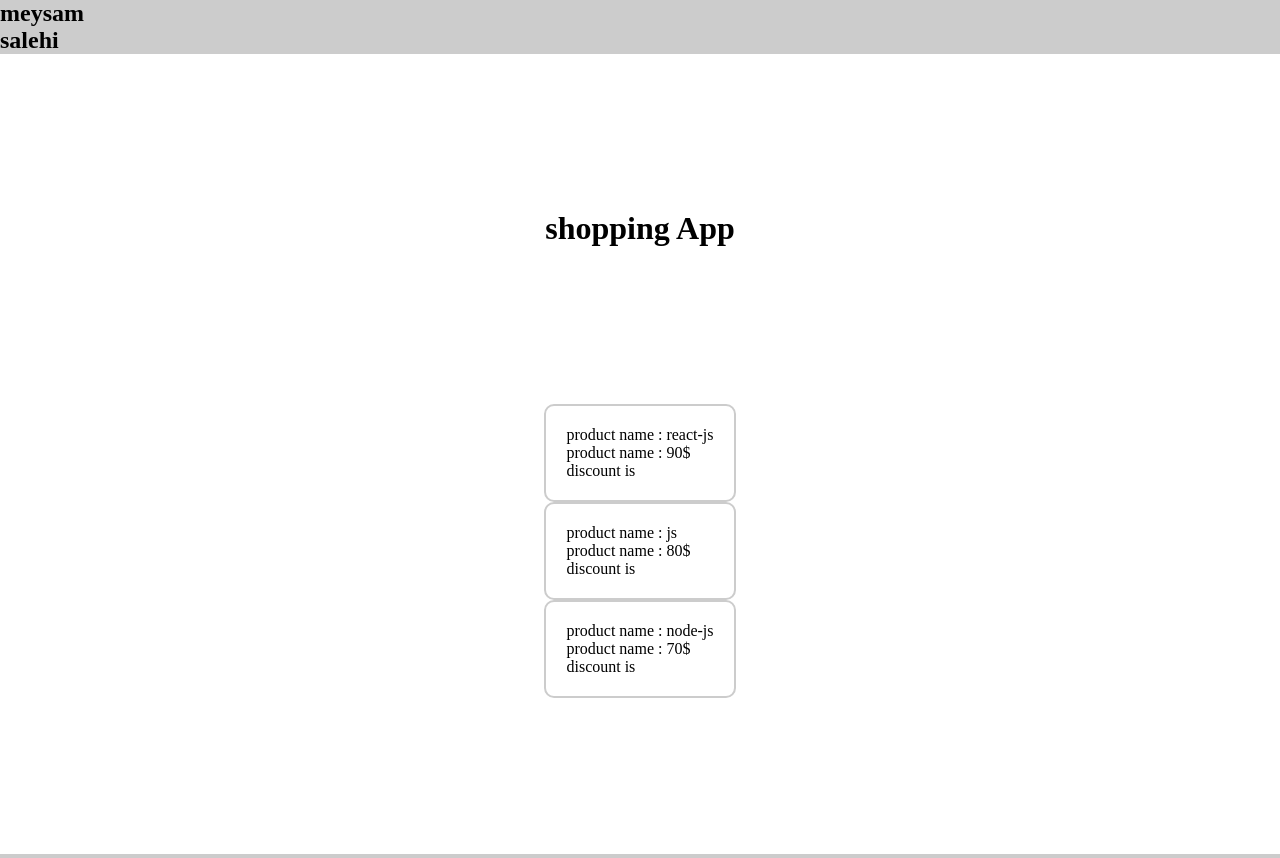
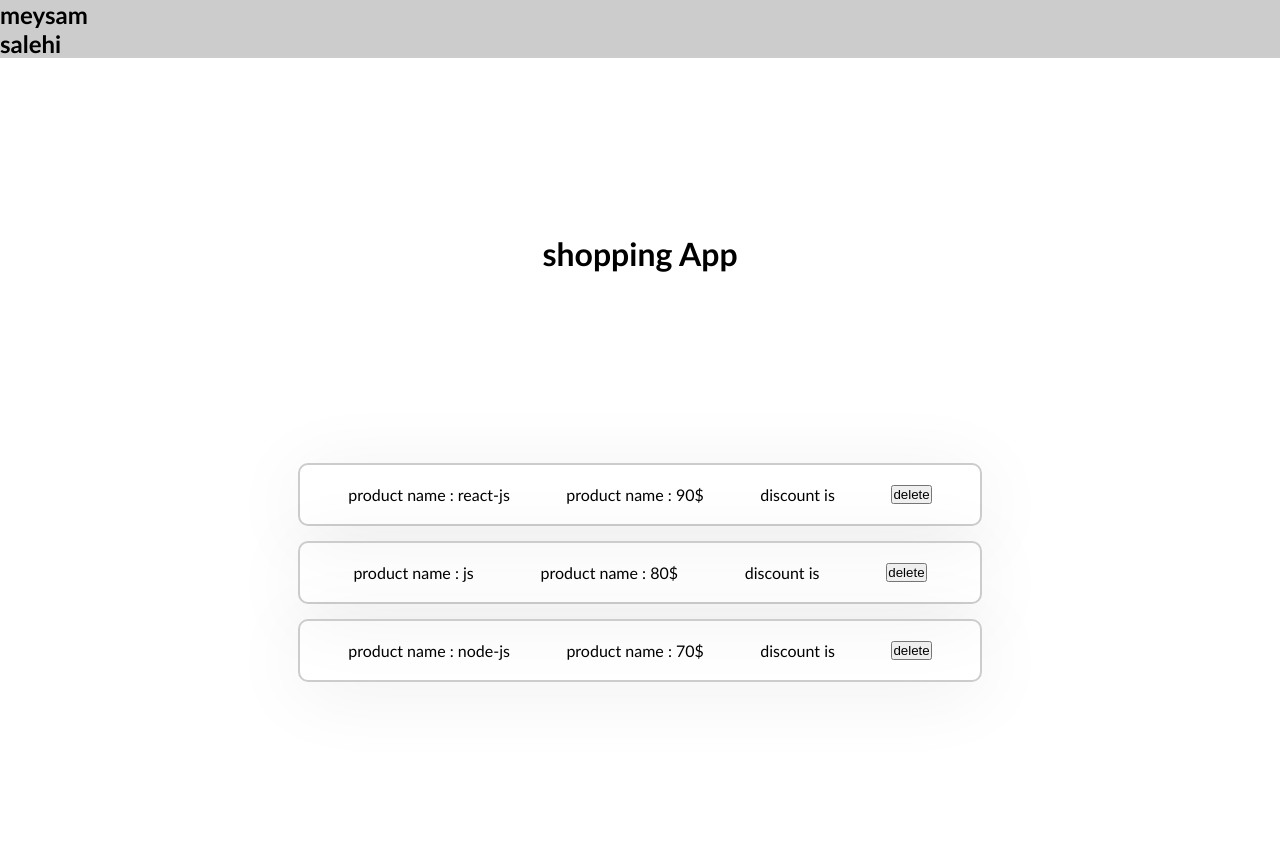
Before and after one commit to meysamsalehi/ReactTraining, a React (Create React App) app: page / in a window 1280 px wide. Built offline with nearby package versions, Linux system fonts and the light colour scheme.

Commit message:
Session25 => pass removeHandler To Product Component and delete with filter

```diff
--- a/src/AppClass.js
+++ b/src/AppClass.js
@@ -6,56 +6,11 @@ class AppClass extends Component {
     count: 0,
   };
 
-  countHandler(id) {
-    console.log("clicked", id);
-    this.setState({ count: this.state.count + id });
-  }
-  // clickHandler = () => {
-  //   this.setState({
-  //     products: [
-  //       { title: "react-js", price: "100$" },
-  //       { title: "js", price: "180$" },
-  //       { title: "node-js", price: "170$" },
-  //     ],
-  //   });
-  //   console.log("clicked");
-  // };
-
-  // solve1
-  clickHandlerBind() {
-    // this.setState({
-    //   products: [
-    //     { title: "react-js", price: "100$" },
-    //     { title: "js", price: "180$" },
-    //     { title: "node-js", price: "170$" },
-    //   ],
-    // });
-    // console.log("clicked");
-  }
-
-  constructor(props) {
-    super(props);
-    this.clickHandlerBind = this.clickHandlerBind.bind(this);
-    this.countHandler = this.countHandler.bind(this);
-    this.setState({
-      products: [
-        { title: "react-js", price: "100$" },
-        { title: "js", price: "180$" },
-        { title: "node-js", price: "170$" },
-      ],
-    });
-  }
-
   render() {
     return (
       <div className="container" id="title">
         <h1>shopping App</h1>
         <ProductList />
-        {/* <button onClick={this.clickHandlerBind}>change Price</button>
-
-        <button onClick={() => this.countHandler(1)}>
-          add counter {this.state.count}
-        </button> */}
       </div>
     );
   }
--- a/src/Component/Product/Product.js
+++ b/src/Component/Product/Product.js
@@ -1,10 +1,11 @@
 import styles from "./Product.module.css";
 const Product = (props) => {
   return (
-    <div className={styles.product} onClick={props.click}>
+    <div className={styles.product}>
       <p>product name : {props.name}</p>
       <p>product name : {props.price}</p>
       <p> discount is {props.children}</p>
+      <button onClick={props.onDelete}>delete</button>
     </div>
   );
 };
--- a/src/Component/Product/Product.module.css
+++ b/src/Component/Product/Product.module.css
@@ -1,5 +1,10 @@
-.product{
-    border: 2px solid #ccc;
-    padding:20px;
-    border-radius: 10px;
+.product {
+  border: 2px solid #ccc;
+  padding: 20px;
+  border-radius: 10px;
+  box-shadow: 0 10px 80px rgba(0, 0, 0, 0.065);
+  display: flex;
+  justify-content: space-around;
+  width: 40rem;
+  margin-top: 15px;
 }
--- a/src/Component/ProductList/ProductList.js
+++ b/src/Component/ProductList/ProductList.js
@@ -3,11 +3,17 @@ import Product from "../Product/Product";
 class ProductList extends Component {
   state = {
     products: [
-      { title: "react-js", price: "90$" },
-      { title: "js", price: "80$" },
-      { title: "node-js", price: "70$" },
+      { title: "react-js", price: "90$", id: 1 },
+      { title: "js", price: "80$", id: 2 },
+      { title: "node-js", price: "70$", id: 3 },
     ],
   };
+
+  removeHandler = (id) => {
+    const filteredProducts = this.state.products.filter((p) => p.id !== id);
+    this.setState({ products: filteredProducts });
+  };
+
   render() {
     return (
       <fragment>
@@ -16,7 +22,7 @@ class ProductList extends Component {
             <Product
               name={product.title}
               price={product.price}
-              click={() => this.clickHandlerBind()}
+              onDelete={() => this.removeHandler(product.id)}
             />
           );
         })}
--- a/src/index.css
+++ b/src/index.css
@@ -1,8 +1,9 @@
-*{
-    margin: 0;
-    padding: 0
+* {
+  margin: 0;
+  padding: 0;
 }
 
-body{
-    background-color: #ccc;
+body {
+  background-color: #ccc;
+  font-family: "Gill Sans", "Gill Sans MT", Calibri, "Trebuchet MS", sans-serif;
 }
```
